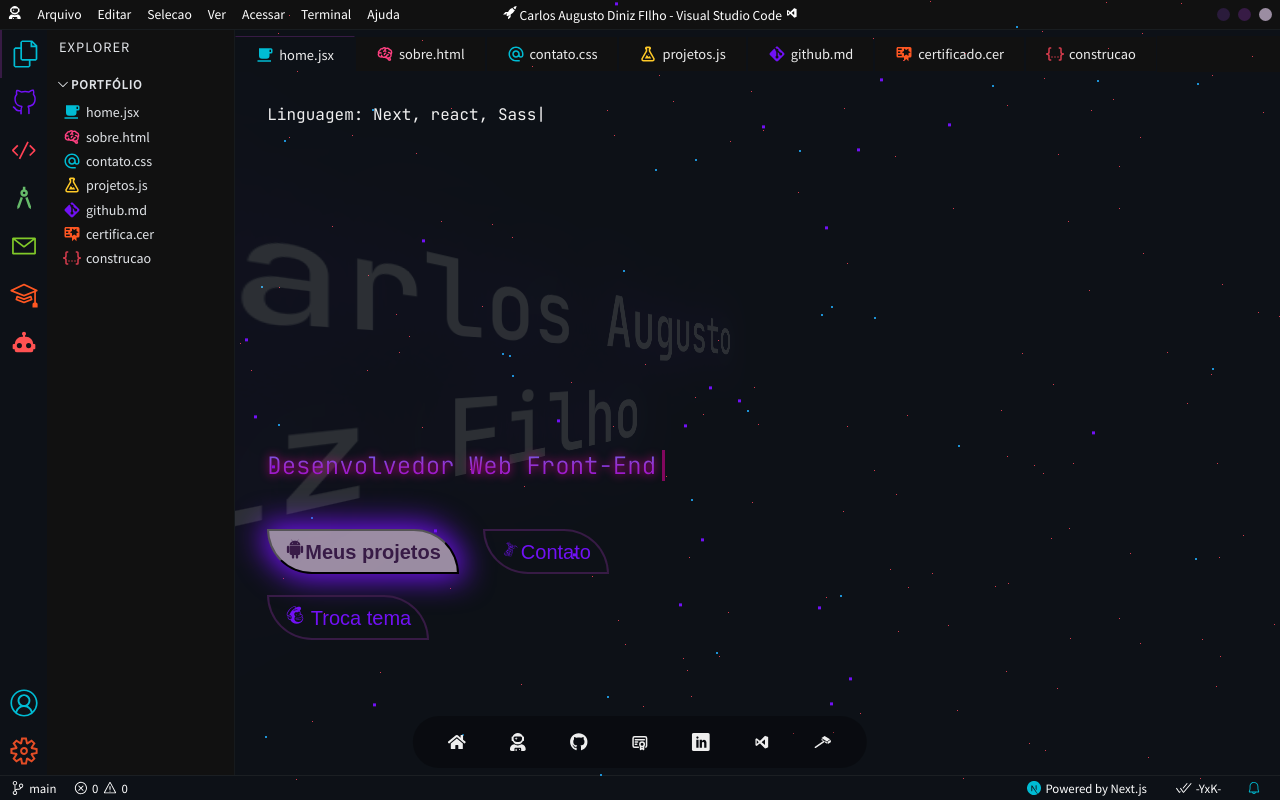
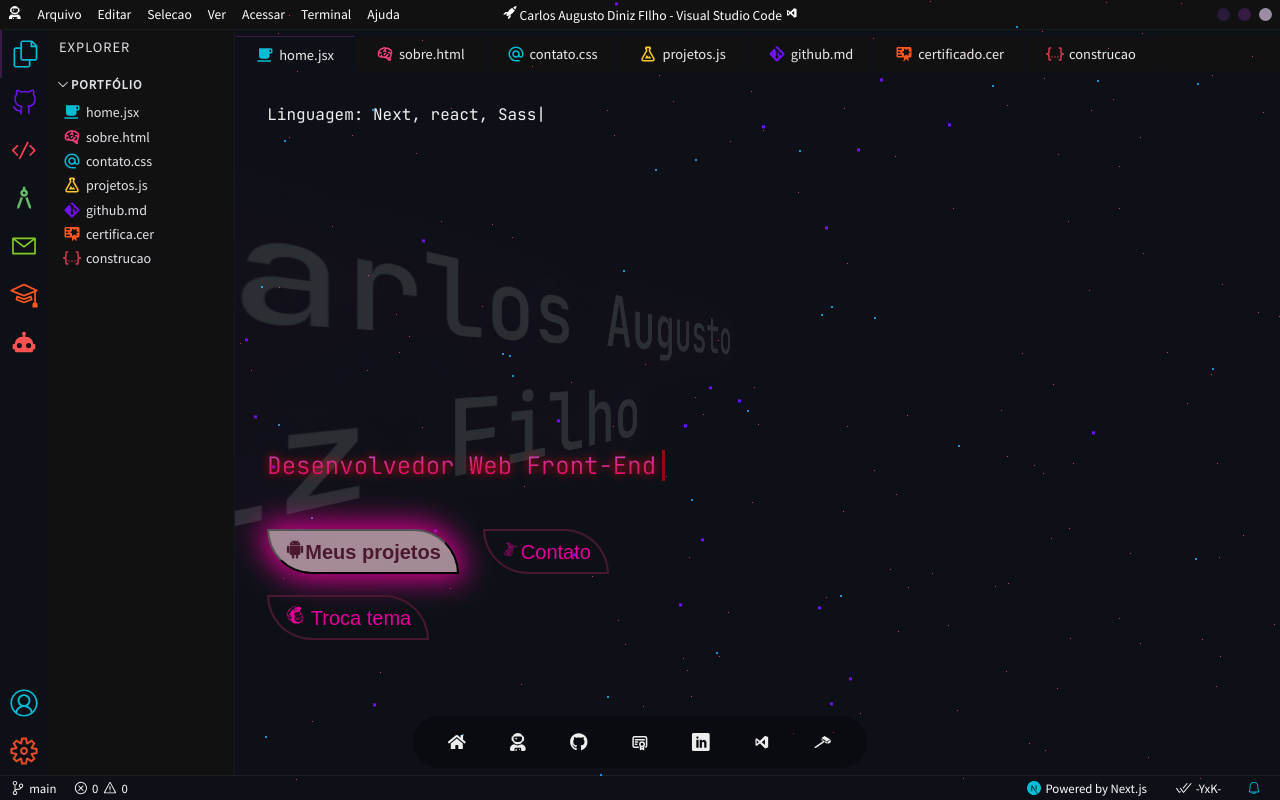
Before and after one commit to ysneshy/portfolio-carlos-filho, a Next.js app: page / in a window 1280 px wide. Shown: the top 800 px of the page. Built offline with nearby package versions, Linux system fonts and the light colour scheme.

Commit message:
Upgrade993 :closed_lock_with_key::bug::zap::rocket:

```diff
--- a/styles/HomePage.module.css
+++ b/styles/HomePage.module.css
@@ -252,6 +252,27 @@
 }
 }
 
+.container{
+  background: linear-gradient(#1497be, #1c2aec);
+  color: transparent;
+  background-clip: text;
+  -webkit-background-clip: text;
+  -moz-background-clip: text;
+  animation: text 5s linear infinite;
+}
+
+@keyframes text {
+  0% {
+      filter: hue-rotate(0deg);
+  }
+  50% {
+      filter: hue-rotate(180deg);
+  }
+100% {
+    filter: hue-rotate(360deg);
+}
+}
+
 
 /* 4K Screens */
 @media screen and (min-width: 2000px) {
```
